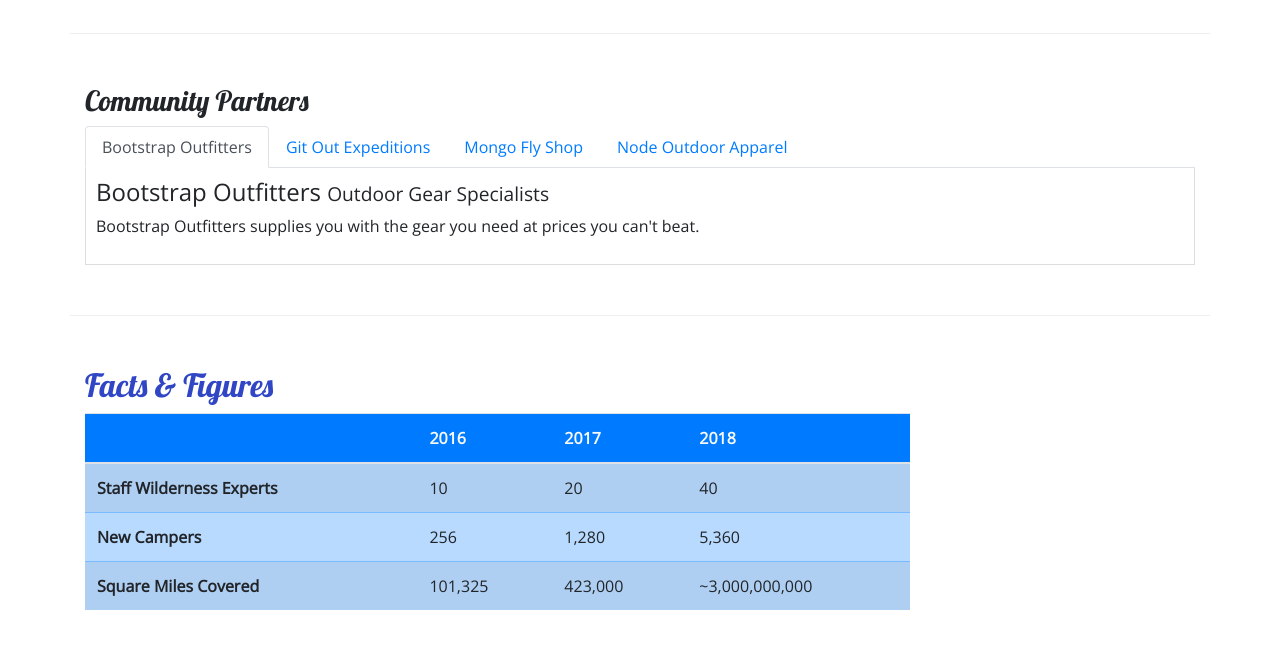
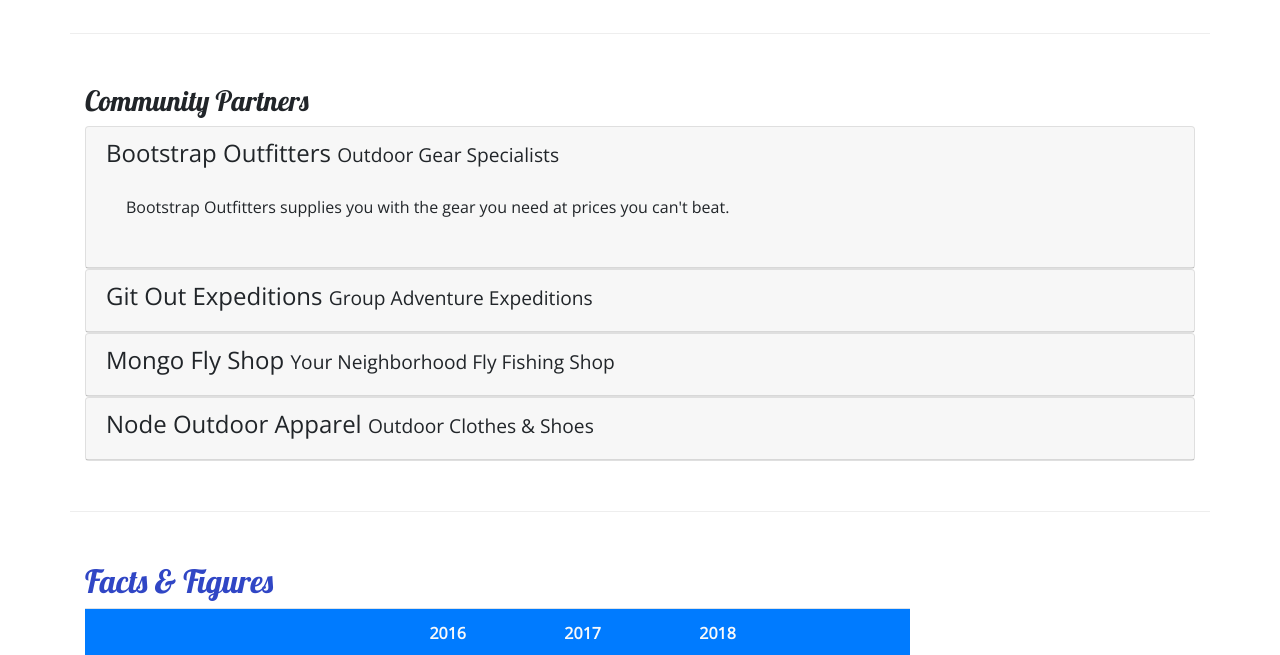
Before and after one commit to mashmerro/bootstrap-nucampsite, a website: page aboutus.html in a window 1280 px wide. Shown: the part 770-1425 px from the top of the page. Drawn offline with nearby package versions, Linux system fonts and the light colour scheme.

Commit message:
aboutus.html update with accordion/collapse

```diff
--- a/CSS/styles.css
+++ b/CSS/styles.css
@@ -35,8 +35,16 @@ header h2 {
      background-color: #901CAD;
 }
 
+/* USED IN NAV TAV WHEN TOGGLE (extranotes.txt)
 .tab-content {
     border: 1px solid #DDD;
     border-top: none;
     padding: 10px;
 }
+*/
+
+/* USED IN ACCORDION COLLAPSE */
+a, a:hover {
+    color: inherit;
+    text-decoration: none;
+}
--- a/aboutus.html
+++ b/aboutus.html
@@ -111,43 +111,64 @@
             <div class="row row-content">   <!--1col-->
                 <div class="col">
                     <h3>Community Partners</h3>
-                    <ul class="nav nav-tabs">   <!--add a base class first to add more components ("nav")  | "nav-tabs": for tab navigation-->
-                        <li class="nav-item">   <!--"nav-item": <li> class, list items in a nav-->
-                            <a class="nav-link active" href="#bootstrap" role="tab" data-toggle="tab">Bootstrap Outfitters</a> <!--"nav-link active": indicates a link, default open tab | 'href' attribute will point to ID named bootstrap   | 'role' attribute will show this is a tab on a screen reader | "data-toggle": when you toggle, it is a tab-->
-                        </li>
-                        <li class="nav-item">
-                            <a class="nav-link" href="#git" role="tab" data-toggle="tab">Git Out Expeditions</a>
-                        </li>
-                        <li class="nav-item">
-                            <a class="nav-link" href="#mongo" role="tab" data-toggle="tab">Mongo Fly Shop</a>
-                        </li>
-                        <li class="nav-item">
-                            <a class="nav-link" href="#node" role="tab" data-toggle="tab">Node Outdoor Apparel</a>
-                        </li>
-                    </ul>
-                    <div class="tab-content">
-                        <div role="tabpanel" class="tab-pane fade show active" id="bootstrap">  <!--"tab-pane": used for tab panes | "fade": effect when switching panes | "active": default tab-->
-                            <h4>Bootstrap Outfitters <small>Outdoor Gear Specialists</small></h4>
-                            <p class="d-none d-sm-block">Bootstrap Outfitters supplies you with the gear you need at prices you
-                                can't beat.</p>
-                        </div>  <!--tabpanel-->
-                        <div role="tabpanel" class="tab-pane fade" id="git">  <!--'role': interactive element that when activated, displays the "tabpanel" content-->
-                            <h4>Git Out Expeditions <small>Group Adventure Expeditions</small></h4>
-                            <p class="d-none d-sm-block">Join Git Out Expeditions to explore new horizons with a group of other
-                                adventurers!</p>
-                        </div>  <!--tabpanel-->
-                        <div role="tabpanel" class="tab-pane fade" id="mongo">
-                            <h4>Mongo Fly Shop <small>Your Neighborhood Fly Fishing Shop</small></h4>
-                            <p class="d-none d-sm-block">Need a new fishing pole, a tacklebox, or flies of all kinds? Stop by
-                                Mongo Fly Shop.</p>
-                        </div>  <!--tabpanel-->
-                        <div role="tabpanel" class="tab-pane fade" id="node">
-                            <h4>Node Outdoor Apparel <small>Outdoor Clothes & Shoes</small></h4>
-                            <p class="d-none d-sm-block">From polar fleeces to swimsuits, hiking boots to waders, a visit to
-                                Node will be sure to get you
-                                covered.</p>
-                        </div>  <!--tabpanel-->
-                    </div>  <!--tab-content-->
+                    <div id="accordion"> <!--'data-parent'-->
+                        <div class="card">
+                            <div role="tab" class="card-header">
+                                <h4>
+                                    <a data-toggle="collapse" data-target="#bootstrap"> <!--attribute when toggled, would collapse-->
+                                        Bootstrap Outfitters <small>Outdoor Gear Specialists</small>
+                                    </a>
+                                </h4>
+                                <div class="collapse show" id="bootstrap" data-parent="#accordion">  <!--default collapsed when page first loaded   | the "card-body" will collapse   | pointing to the bootstrap ID  | 'data-parent': attribute that is grouped together in one parent element ID-->
+                                    <div class="card-body">
+                                        <p class="d-none d-sm-block">Bootstrap Outfitters supplies you with the gear you need at prices you can't beat.</p>
+                                    </div>  <!--card-body-->
+                                </div>  <!--collapse-->
+                            </div>  <!--card-header-->
+                        </div>  <!--card-->
+                        <div class="card">
+                            <div role="tab" class="card-header">
+                                <h4>
+                                    <a class="collapsed" data-toggle="collapse" data-target="#git"> <!--"collapsed": class that when the element who's ID is referenced will be collapsed when the page is first loaded-->
+                                        Git Out Expeditions <small>Group Adventure Expeditions</small>
+                                    </a>
+                                </h4>
+                                <div class="collapse" id="git" data-parent="#accordion">
+                                    <div class="card-body">
+                                        <p class="d-none d-sm-block">Join Git Out Expeditions to explore new horizons with a group of other adventurers!</p>
+                                    </div>  <!--card-body-->
+                                </div>  <!--collapse-->
+                            </div>  <!--card-header-->
+                        </div>  <!--card-->
+                        <div class="card">
+                            <div role="tab" class="card-header">
+                                <h4>
+                                    <a class="collapsed" data-toggle="collapse" data-target="#mongo">
+                                        Mongo Fly Shop <small>Your Neighborhood Fly Fishing Shop</small>
+                                    </a>
+                                </h4>
+                                <div class="collapse" id="mongo" data-parent="#accordion">
+                                    <div class="card-body">
+                                        <p class="d-none d-sm-block">Need a new fishing pole, a tacklebox, or flies of all kinds? Stop by Mongo Fly Shop.</p>
+                                    </div> <!--card-body-->
+                                </div>  <!--collapse-->
+                            </div>  <!--card-header-->
+                        </div>  <!--card-->
+                        <div class="card">
+                            <div role="tab" class="card-header">
+                                <h4>
+                                    <a class="collapsed" data-toggle="collapse" data-target="#node">
+                                        Node Outdoor Apparel <small>Outdoor Clothes & Shoes</small>
+                                    </a>
+                                </h4>
+                                <div class="collapse" id="node" data-parent="#accordion">
+                                    <div class="card-body">
+                                        <p class="d-none d-sm-block">From polar fleeces to swimsuits, hiking boots to waders, a visit to Node will be sure to get you covered.</p>
+                                    </div>  <!--card-body-->
+                                </div>  <!--collapse-->
+                            </div>  <!--card-header-->
+                        </div>  <!--card-->
+                    </div>  <!--accordion-->
                 </div>  <!--col-->
             </div>  <!--row-->
 
```
Also changed, not shown: extranotes.txt (added, +43 -0 lines).
